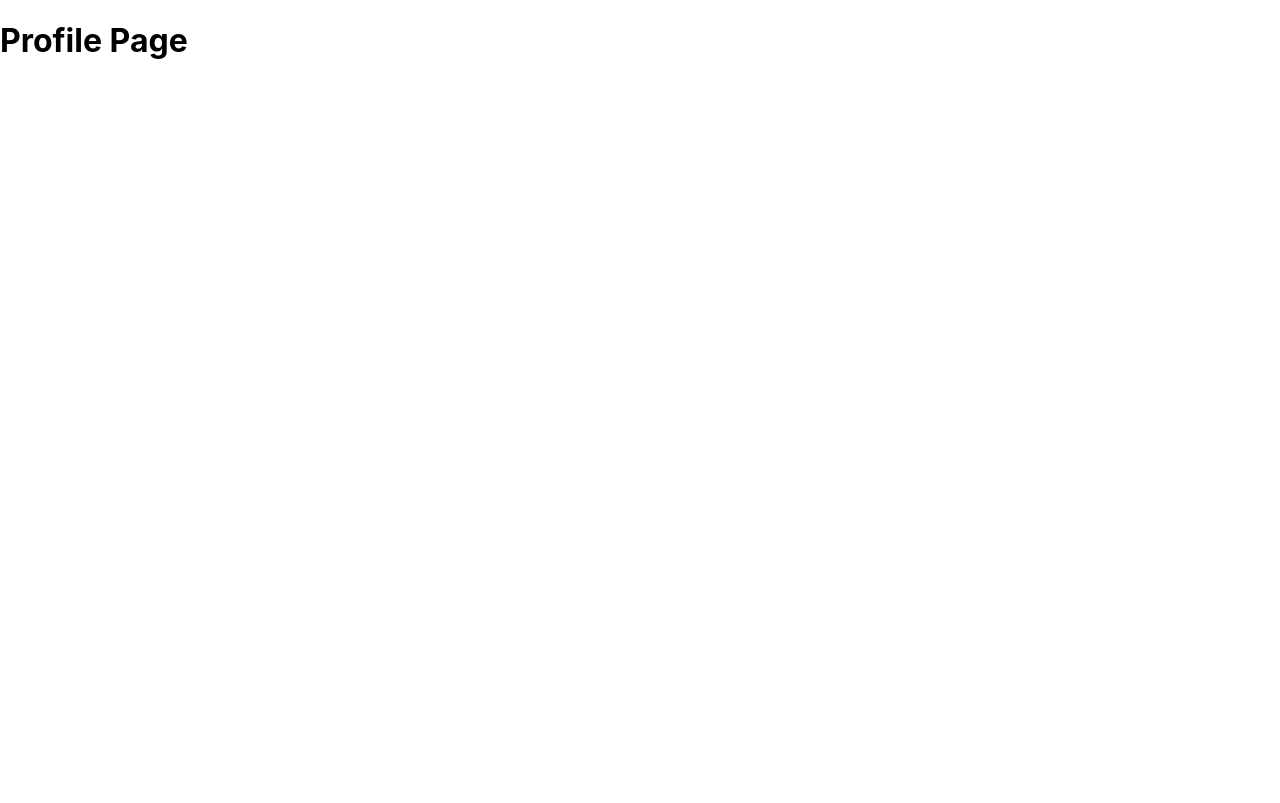
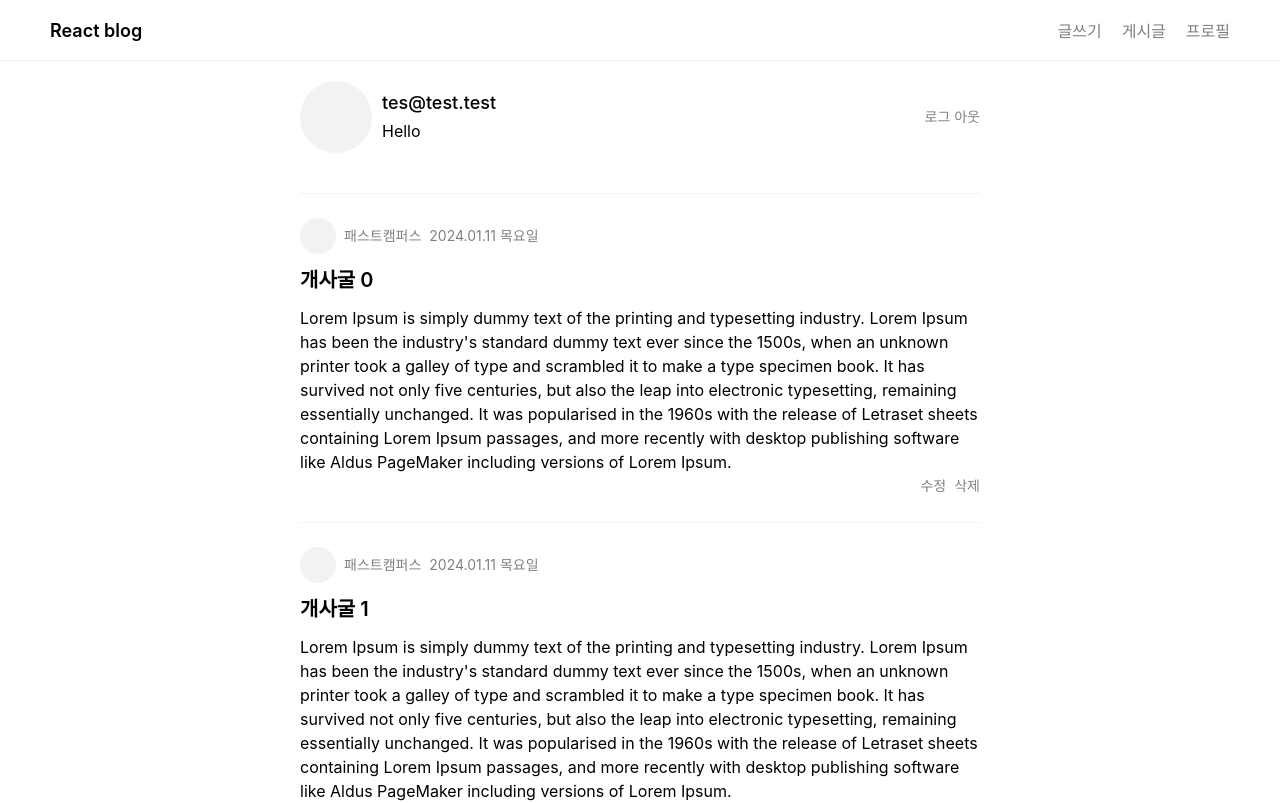
Before and after one commit to korca0220/f-blog-app, a React (Create React App) app: page /profile in a window 1280 px wide. Shown: the top 803 px of the page. Built offline with nearby package versions, Linux system fonts and the light colour scheme.

Commit message:
add components

```diff
--- /dev/null
+++ b/src/components/Footer.tsx
@@ -0,0 +1,11 @@
+import { Link } from "react-router-dom";
+
+export default function Footer() {
+  return (
+    <footer>
+      <Link to={"/posts/new"}>글쓰기</Link>
+      <Link to={"/posts/"}>게시글</Link>
+      <Link to={"/profile"}>프로필</Link>
+    </footer>
+  );
+}
--- /dev/null
+++ b/src/components/Header.tsx
@@ -0,0 +1,16 @@
+import { Link } from "react-router-dom";
+
+export default function Header() {
+  return (
+    <header>
+      <Link to={"/"} className="header__logo">
+        React blog
+      </Link>
+      <div>
+        <Link to={"/posts/new"}>글쓰기</Link>
+        <Link to={"/posts"}>게시글</Link>
+        <Link to={"/profile"}>프로필</Link>
+      </div>
+    </header>
+  );
+}
--- /dev/null
+++ b/src/components/PostDetail.tsx
@@ -0,0 +1,35 @@
+export default function PostDetail() {
+  return (
+    <>
+      <div className="post__detail">
+        <div className="post__box">
+          <div className="post__title">
+            Lorem Ipsum is simply dummy text of the printing and typesetting
+            industry.
+          </div>
+        </div>
+        <div className="post__profile-box">
+          <div className="post__profile" />
+          <div className="post__author-name">패스트캠퍼스</div>
+          <div className="post__date">2024.01.11 목요일</div>
+        </div>
+        <div className="post__utils-box">
+          <div className="post__delete">삭제</div>
+          <div className="post__edit">수정</div>
+        </div>
+
+        <div className="post__text">
+          Lorem Ipsum is simply dummy text of the printing and typesetting
+          industry. Lorem Ipsum has been the industry's standard dummy text ever
+          since the 1500s, when an unknown printer took a galley of type and
+          scrambled it to make a type specimen book. It has survived not only
+          five centuries, but also the leap into electronic typesetting,
+          remaining essentially unchanged. It was popularised in the 1960s with
+          the release of Letraset sheets containing Lorem Ipsum passages, and
+          more recently with desktop publishing software like Aldus PageMaker
+          including versions of Lorem Ipsum.
+        </div>
+      </div>
+    </>
+  );
+}
--- /dev/null
+++ b/src/components/PostList.tsx
@@ -0,0 +1,48 @@
+import { Link } from "react-router-dom";
+
+interface PostListProps {
+  hasNavigation?: boolean;
+}
+
+export default function PostList({ hasNavigation = true }: PostListProps) {
+  return (
+    <>
+      {hasNavigation && (
+        <div className="post__navigation">
+          <div className="post__navigation-active">전체</div>
+          <div>나의 글</div>
+        </div>
+      )}
+      <div className="post__list">
+        {[...Array(10)].map((e, index) => (
+          <div key={index} className="post__box">
+            <Link to={`/posts/${index}`}>
+              <div className="post__profile-box">
+                <div className="post__profile" />
+                <div className="post__author-name">패스트캠퍼스</div>
+                <div className="post__date">2024.01.11 목요일</div>
+              </div>
+              <div className="post__title">개사굴 {index}</div>
+              <div className="post__text">
+                Lorem Ipsum is simply dummy text of the printing and typesetting
+                industry. Lorem Ipsum has been the industry's standard dummy
+                text ever since the 1500s, when an unknown printer took a galley
+                of type and scrambled it to make a type specimen book. It has
+                survived not only five centuries, but also the leap into
+                electronic typesetting, remaining essentially unchanged. It was
+                popularised in the 1960s with the release of Letraset sheets
+                containing Lorem Ipsum passages, and more recently with desktop
+                publishing software like Aldus PageMaker including versions of
+                Lorem Ipsum.
+              </div>
+              <div className="post__utils-box">
+                <div className="post__delete">삭제</div>
+                <div className="post__edit">수정</div>
+              </div>
+            </Link>
+          </div>
+        ))}
+      </div>
+    </>
+  );
+}
--- /dev/null
+++ b/src/components/Profile.tsx
@@ -0,0 +1,18 @@
+import { Link } from "react-router-dom";
+
+export default function Profile() {
+  return (
+    <div className="profile__box">
+      <div className="flex__box-lg">
+        <div className="profile__image"></div>
+        <div>
+          <div className="profile__email">tes@test.test</div>
+          <div className="profile__name">Hello</div>
+        </div>
+      </div>
+      <Link to={"/"} className="profile__logout">
+        로그 아웃
+      </Link>
+    </div>
+  );
+}
--- a/src/index.css
+++ b/src/index.css
@@ -15,11 +15,17 @@ code {
 header {
   display: flex;
   justify-content: space-between;
-  flex-direction: row-reverse;
+  /* flex-direction: row-reverse; */
   border-bottom: 1px solid #f2f2f2;
   padding: 10px 40px;
   min-height: 40px;
   align-items: center;
+}
+
+header .header__logo {
+  color: black;
+  font-weight: 600;
+  font-size: 18px;
 }
 
 header a {
@@ -70,7 +76,8 @@ footer a:hover {
   font-weight: 600;
 }
 
-.post__list {
+.post__list,
+.post__detail {
   min-height: 90vh;
   padding: 20px 20px;
   text-align: center;
@@ -143,3 +150,69 @@ footer a:hover {
 .post__edit-box:focus {
   color: black;
 }
+
+.post__detail .post__title {
+  font-size: 36px;
+  line-height: 40px;
+}
+
+.post__detail .post__utils-box {
+  padding: 10px 0px;
+  border-top: 1px solid #f2f2f2;
+  border-bottom: 1px solid #f2f2f2;
+  flex-direction: row;
+}
+
+.post__detail .post__profile-box {
+  padding: 10px 0px;
+}
+
+.post__detail .post__text {
+  padding: 20px 0px;
+}
+
+.profile__box {
+  display: flex;
+  gap: 18px;
+  align-items: center;
+  font-size: 18px;
+  margin: 0 auto;
+  max-width: 680px;
+  text-align: left;
+  line-height: 24px;
+  justify-content: space-between;
+  padding: 20px;
+}
+
+.flex__box-lg {
+  display: flex;
+  gap: 10px;
+  align-items: center;
+}
+
+.profile__image {
+  width: 72px;
+  height: 72px;
+  background-color: #f2f2f2;
+  border-radius: 50%;
+}
+
+.profile__name {
+  font-size: 16px;
+  padding-top: 4px;
+}
+
+.profile__email {
+  font-weight: 500;
+}
+
+.profile__logout {
+  color: gray;
+  font-size: 14px;
+  text-decoration: none;
+}
+
+.profile__logout:hover,
+.profile__logout:focus {
+  color: black;
+}
--- a/src/pages/home/index.tsx
+++ b/src/pages/home/index.tsx
@@ -1,54 +1,13 @@
-import { Link } from "react-router-dom";
+import Footer from "../../components/Footer";
+import Header from "../../components/Header";
+import PostList from "../../components/PostList";
 
 export default function Home() {
   return (
     <div>
-      <header>
-        <div>
-          <Link to={"/posts/new"}>글쓰기</Link>
-          <Link to={"/posts"}>게시글</Link>
-          <Link to={"/profile"}>프로필</Link>
-        </div>
-      </header>
-      <div className="post__navigation">
-        <div className="post__navigation-active">전체</div>
-        <div>나의 글</div>
-      </div>
-      <div className="post__list">
-        {[...Array(10)].map((e, index) => (
-          <div key={index} className="post__box">
-            <Link to={`/posts/${index}`}>
-              <div className="post__profile-box">
-                <div className="post__profile" />
-                <div className="post__author-name">패스트캠퍼스</div>
-                <div className="post__date">2024.01.11 목요일</div>
-              </div>
-              <div className="post__title">개사굴 {index}</div>
-              <div className="post__text">
-                Lorem Ipsum is simply dummy text of the printing and typesetting
-                industry. Lorem Ipsum has been the industry's standard dummy
-                text ever since the 1500s, when an unknown printer took a galley
-                of type and scrambled it to make a type specimen book. It has
-                survived not only five centuries, but also the leap into
-                electronic typesetting, remaining essentially unchanged. It was
-                popularised in the 1960s with the release of Letraset sheets
-                containing Lorem Ipsum passages, and more recently with desktop
-                publishing software like Aldus PageMaker including versions of
-                Lorem Ipsum.
-              </div>
-              <div className="post__utils-box">
-                <div className="post__delete">삭제</div>
-                <div className="post__edit">수정</div>
-              </div>
-            </Link>
-          </div>
-        ))}
-      </div>
-      <footer>
-        <Link to={"/posts/new"}>글쓰기</Link>
-        <Link to={"/posts/"}>게시글</Link>
-        <Link to={"/profile"}>프로필</Link>
-      </footer>
+      <Header />
+      <PostList />
+      <Footer />
     </div>
   );
 }
--- a/src/pages/posts/detail.tsx
+++ b/src/pages/posts/detail.tsx
@@ -1,3 +1,13 @@
-export default function PostDetail() {
-  return <h1>Post Detail Page</h1>;
+import Footer from "../../components/Footer";
+import Header from "../../components/Header";
+import PostDetail from "../../components/PostDetail";
+
+export default function PostPage() {
+  return (
+    <>
+      <Header />
+      <PostDetail />
+      <Footer />
+    </>
+  );
 }
--- a/src/pages/posts/index.tsx
+++ b/src/pages/posts/index.tsx
@@ -1,3 +1,13 @@
-export default function PostList() {
-  return <h1>Post List Page</h1>;
+import Footer from "../../components/Footer";
+import Header from "../../components/Header";
+import PostList from "../../components/PostList";
+
+export default function PostsPage() {
+  return (
+    <>
+      <Header />
+      <PostList hasNavigation={false} />
+      <Footer />
+    </>
+  );
 }
--- a/src/pages/posts/new.tsx
+++ b/src/pages/posts/new.tsx
@@ -1,3 +1,12 @@
+import Footer from "../../components/Footer";
+import Header from "../../components/Header";
+
 export default function PostNew() {
-  return <h1>Post New Page</h1>;
+  return (
+    <>
+      <Header />
+      <div>Post Form</div>
+      <Footer />
+    </>
+  );
 }
--- a/src/pages/profile/index.tsx
+++ b/src/pages/profile/index.tsx
@@ -1,3 +1,15 @@
-export default function Profile() {
-  return <h1>Profile Page</h1>;
+import Footer from "../../components/Footer";
+import Header from "../../components/Header";
+import PostList from "../../components/PostList";
+import Profile from "../../components/Profile";
+
+export default function ProfilePage() {
+  return (
+    <>
+      <Header />
+      <Profile />
+      <PostList hasNavigation={false} />
+      <Footer />
+    </>
+  );
 }
```
